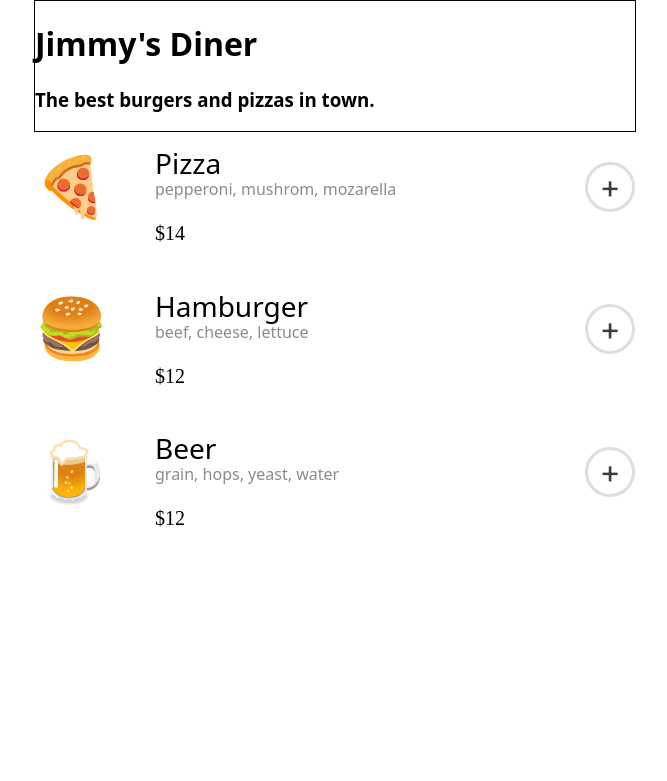
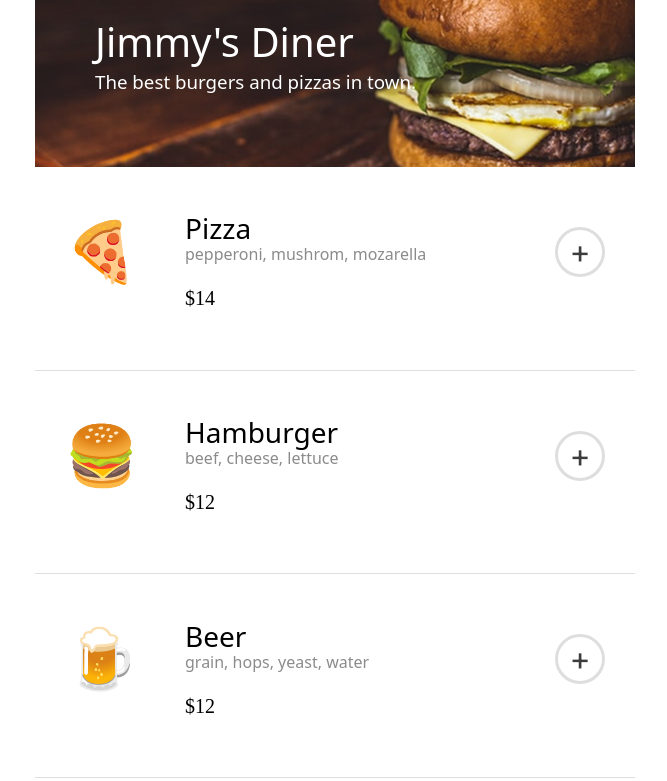
Before and after one commit to quelvin-dlsl/Scrimba-Projects, a browser extension: page restaurant_ordering_app/index.html in a window 1280 px wide. Shown: the whole page, without its empty margins (305-972 px from the left). Drawn offline with Linux system fonts and the light colour scheme; a web font is replaced by a local one.

Commit message:
Added header background and adjusted css

```diff
--- a/restaurant_ordering_app/index.css
+++ b/restaurant_ordering_app/index.css
@@ -7,19 +7,48 @@ body {
 header, .main {
     display: block;
     width: 600px;
+    height: 167px;
     margin: 0 auto;
 }
 
 header {
-    background-image: url();
-    border: 1px solid;
+    position: relative;
+    background-image: url('images/jimmys-diner-header.png');
+
+}
+
+.heading {
+    position: absolute;
+    top: 30px;
+    left: 60px;
+    color: white;
+
+    /* Jimmy’s Diner */
+    font-style: normal;
+    font-weight: 400;
+    font-size: 2.5rem;
+    line-height: 24px;
+
+    margin: 0;
+}
+
+.slogan {
+    position: absolute;
+    top: 50px;
+    left: 60px;
+
+    font-weight: 200;
+
+    color: white;
+
 }
 
 /* MENU CARD  */
 
 .menu-item-card {
     display: flex;
-    margin: 0 auto;
+    padding: 30px;
+    border-bottom: 1px solid #DEDEDE;
 }
 
 .item-details {
--- a/restaurant_ordering_app/index.html
+++ b/restaurant_ordering_app/index.html
@@ -7,8 +7,8 @@
     </head>
     <body>
         <header>
-            <h1>Jimmy's Diner</h1>
-            <h3>The best burgers and pizzas in town.</h3>
+            <h1 class="heading">Jimmy's Diner</h1>
+            <h3 class="slogan">The best burgers and pizzas in town.</h3>
         </header>
 
         <main class="main" id="main">
```
Also changed, not shown: restaurant_ordering_app/images/jimmys-diner-header.png (added).
